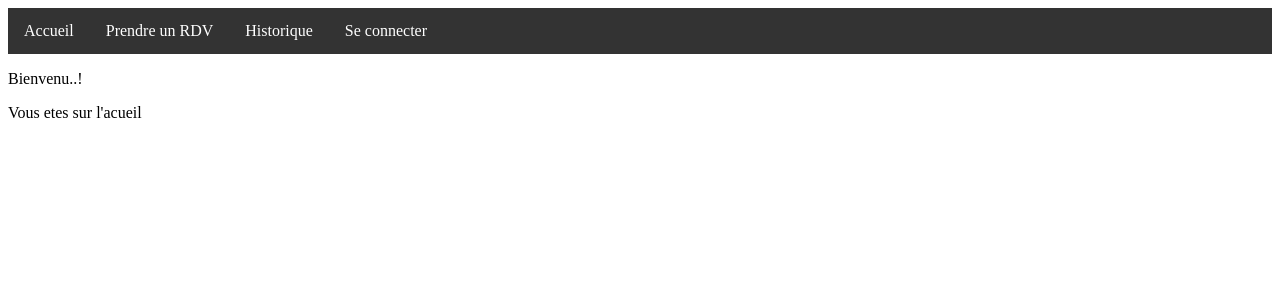
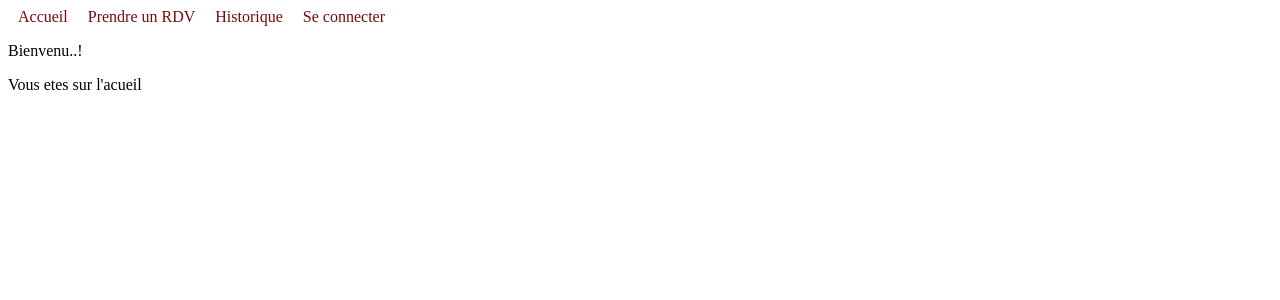
Before and after one commit to Rimka5/coach-en-d-veloppement, a Django app: page /home/ in a window 1280 px wide. Shown: the top 300 px of the page. Run offline with Django 4.2, Linux system fonts and the light colour scheme.

Commit message:
page accueil

```diff
--- a/coach/coach_rdv/static/coach_rdv/styles.css
+++ b/coach/coach_rdv/static/coach_rdv/styles.css
@@ -1,5 +1,5 @@
 
-nav ul {
+/* nav ul {
     list-style-type: none;
     margin: 0;
     padding: 0;
@@ -21,8 +21,33 @@ nav ul {
 
   /* Change the link color to #111 (black) on hover */
   li a:hover {
-    background-color: #111;
+    background-color: #bad32a;
   }
   .active {
-    background-color: #04AA6D;
-  }
+    background-color: #39b183;
+  } */
+  nav {
+    display: flex;
+    justify-content: space-between;
+    align-items: center;
+    height: 50px;
+    background-color: #333;
+    color: #fff;
+    padding: 0 20px;
+}
+
+nav ul {
+    display: flex;
+    list-style: none;
+    margin: 0;
+    padding: 0;
+}
+
+nav li {
+    margin: 0 10px;
+}
+
+nav a {
+    color: #750b0b;
+    text-decoration: none;
+}
```
